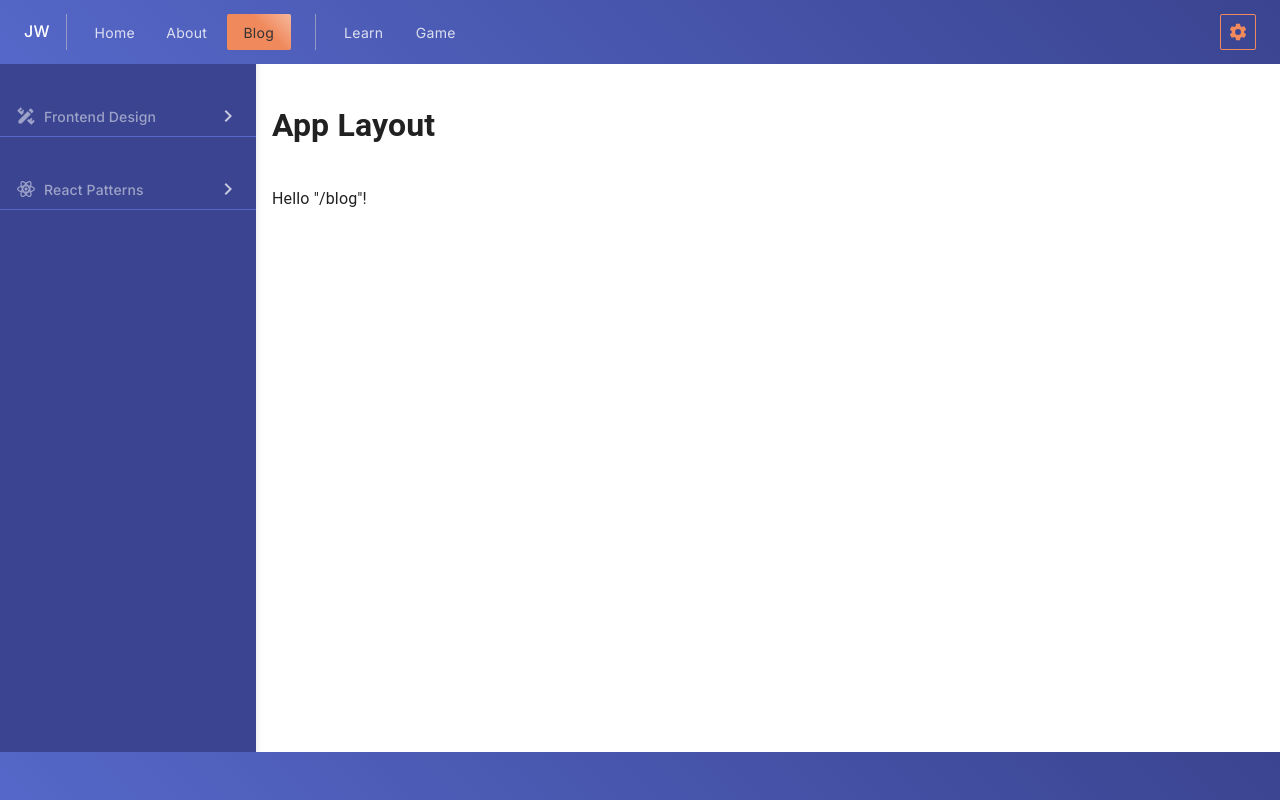
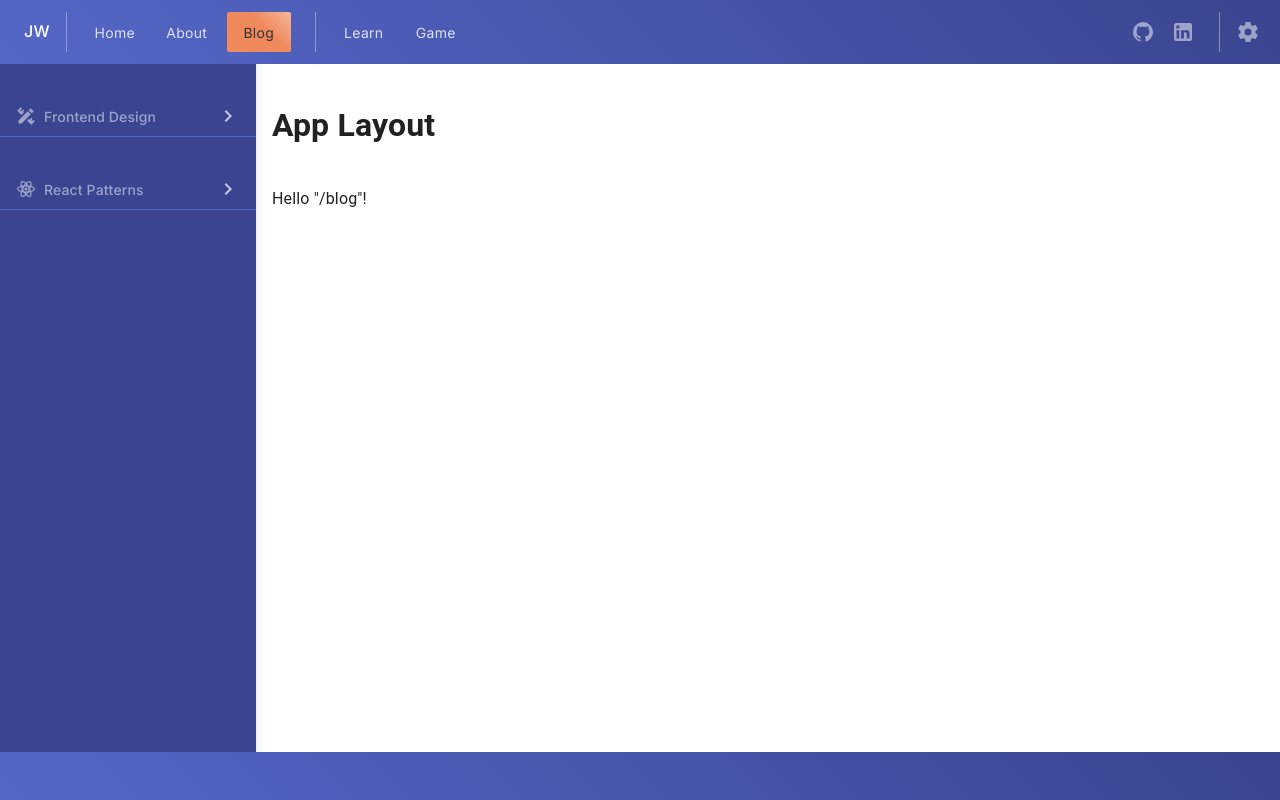
Before and after one commit to jwrigh26/myapp, a React (Vite) app: page /blog in a window 1280 px wide. Built offline with nearby package versions, Linux system fonts and the light colour scheme; what react-dnd-multi-backend would draw is missing.

Commit message:
Nav icon buttons

```diff
--- /dev/null
+++ b/src/components/LinkButtonBase.tsx
@@ -0,0 +1,22 @@
+import type { ButtonBaseProps } from '@mui/material';
+import ButtonBase from '@mui/material/ButtonBase';
+import { createLink, LinkComponent } from '@tanstack/react-router';
+import { forwardRef } from 'react';
+
+interface ButtonBaseLinkProps extends Omit<ButtonBaseProps, 'href'> {
+  // Add any additional props you want to pass to the button
+}
+
+const ButtonBaseLinkComponent = forwardRef<HTMLAnchorElement, ButtonBaseLinkProps>(
+  (props, ref) => {
+    return <ButtonBase component={'a'} ref={ref} {...props} />;
+  }
+);
+
+const CreatedButtonBaseLink = createLink(ButtonBaseLinkComponent);
+
+export const LinkButtonBase: LinkComponent<typeof ButtonBaseLinkComponent> = (props) => {
+  return <CreatedButtonBaseLink preload={'intent'} {...props} />;
+};
+
+export default LinkButtonBase;
--- /dev/null
+++ b/src/components/LinkIconButton.tsx
@@ -0,0 +1,22 @@
+import type { ButtonProps } from '@mui/material';
+import IconButton from '@mui/material/IconButton';
+import { createLink, LinkComponent } from '@tanstack/react-router';
+import { forwardRef } from 'react';
+
+interface MUILinkProps extends Omit<ButtonProps, 'href'> {
+  // Add any addditional props you want to pass to the button
+}
+
+const MUILinkComponent = forwardRef<HTMLAnchorElement, MUILinkProps>(
+  (props, ref) => {
+    return <IconButton component={'a'} ref={ref} {...props} />;
+  }
+);
+
+const CreatedLinkComponent = createLink(MUILinkComponent);
+
+export const CustomIconLink: LinkComponent<typeof MUILinkComponent> = (props) => {
+  return <CreatedLinkComponent preload={'intent'} {...props} />;
+};
+
+export default CustomIconLink;
--- a/src/components/Navigation.tsx
+++ b/src/components/Navigation.tsx
@@ -1,10 +1,16 @@
 import LinkButton from '@/components/LinkButton';
 import ToggleButton from '@/components/ToggleButton';
 import { useDrawer } from '@/hooks/useContext';
-import { mdiCog } from '@mdi/js';
+import { mdiCog, mdiLink } from '@mdi/js';
 import Divider from '@mui/material/Divider';
 import Stack, { StackProps } from '@mui/material/Stack';
 import { styled } from '@mui/material/styles';
+import Icon from '@/components/Icon';
+import IconButton from '@mui/material/IconButton';
+import LinkIconButton from '@/components/LinkIconButton';
+import { mdiLinkedin } from '@mdi/js';
+import { mdiGithub } from '@mdi/js';
+import MuiLink from '@mui/material/Link';
 
 export default function Navigation() {
   const { isOpen, openDrawer } = useDrawer('settings-drawer');
@@ -18,13 +24,25 @@ export default function Navigation() {
       <NavDivider orientation="vertical" flexItem sx={{ ml: 2 }} />
       <NavButton to="/learn">Learn</NavButton>
       <NavButton to="/game">Game</NavButton>
-      <Stack direction="row" gap={1} sx={{ ml: 'auto' }}>
-        <ToggleButton
-          icon={mdiCog}
-          onChange={openDrawer}
-          selected={isOpen}
-          value="settings"
-        />
+      <Stack direction="row" gap={0} sx={{ ml: 'auto' }}>
+        <NavLinkIconButton
+          to="https://github.com/jwrigh26"
+          target="_blank"
+          rel="noopener noreferrer"
+        >
+          <Icon path={mdiGithub} />
+        </NavLinkIconButton>
+        <NavLinkIconButton
+          to="https://www.linkedin.com/in/justin-wright-00147621/"
+          target="_blank"
+          rel="noopener noreferrer"
+        >
+          <Icon path={mdiLinkedin} />
+        </NavLinkIconButton>
+        <NavDivider orientation="vertical" flexItem sx={{ ml: 2 }} />
+        <NavIconButton edge="end" onClick={openDrawer}>
+          <Icon path={mdiCog} />
+        </NavIconButton>
       </Stack>
     </NavStack>
   );
@@ -72,3 +90,37 @@ const NavDivider = styled(Divider)(({ theme }) => ({
   // margin: theme.spacing(2, 2),
   margin: theme.spacing(0, 1),
 }));
+
+const NavIconButton = styled(IconButton)(({ theme }) => {
+  const isDarkMode = theme.palette.mode === 'dark';
+  const opacity = 0.5;
+  const color = theme.mixins.decomposeColor(
+    theme.palette.common.white,
+    opacity
+  );
+  return {
+    borderRadius: theme.shape.borderRadius,
+    color,
+    '&:hover': {
+      color: theme.palette.common.white,
+      opacity: 1.0,
+    },
+  };
+});
+
+const NavLinkIconButton = styled(LinkIconButton)(({ theme }) => {
+  const isDarkMode = theme.palette.mode === 'dark';
+  const opacity = 0.5;
+  const color = theme.mixins.decomposeColor(
+    theme.palette.common.white,
+    opacity
+  );
+  return {
+    borderRadius: theme.shape.borderRadius,
+    color,
+    '&:hover': {
+      color: theme.palette.common.white,
+      opacity: 1.0,
+    },
+  };
+});
--- a/src/components/ToggleButton.tsx
+++ b/src/components/ToggleButton.tsx
@@ -30,29 +30,26 @@ export default function ToggleButton({
   );
 }
 
-const StyledToggleButton = styled(MUIToggleButton)(({ theme }) => ({
-  color:
-    theme.palette.mode === 'dark'
-      ? theme.palette.primary.light
-      : theme.palette.secondary.main,
-  borderColor:
-    theme.palette.mode === 'dark'
-      ? theme.palette.primary.light
-      : theme.palette.secondary.main,
-  '&:hover': {
-    borderColor:
-      theme.palette.mode === 'dark'
-        ? theme.palette.primary.dark
-        : theme.palette.secondary.light,
-    color:
-      theme.palette.mode === 'dark'
-        ? theme.palette.primary.dark
-        : theme.palette.secondary.light,
-  },
-  '&.Mui-selected': {
-    color:
-      theme.palette.mode === 'dark'
-        ? theme.palette.primary.dark
-        : theme.palette.secondary.light,
-  },
-}));
+
+const StyledToggleButton = styled(MUIToggleButton)(({ theme }) => {
+  console.log('Current palette mode:', theme.palette.mode);
+
+  const isDarkMode = theme.palette.mode === 'dark';
+  const opacity = isDarkMode ? 0.7 : 0.6;
+  const color = theme.mixins.decomposeColor(theme.palette.common.white, opacity);
+
+  return {
+    color,
+    borderColor: color,
+    '&:hover': {
+      color: theme.palette.common.white,
+      borderColor: theme.palette.common.white,
+      opacity: 1.0,
+    },
+    '&.Mui-selected': {
+      color: theme.palette.common.white,
+      borderColor: theme.palette.common.white,
+      opacity: 1.0,
+    },
+  };
+});
--- a/src/layout/IndexLayout.tsx
+++ b/src/layout/IndexLayout.tsx
@@ -13,6 +13,7 @@ import useMediaQuery from '@mui/material/useMediaQuery';
 import useScrollTrigger from '@mui/material/useScrollTrigger';
 import { useRouter } from '@tanstack/react-router';
 import { ReactElement } from 'react';
+import LinkButtonBase from '@/components/LinkButtonBase';
 
 export default function IndexLayout({
   children,
@@ -93,7 +94,7 @@ function MobileAppToolbar() {
               <Icon path={mdiMenu} />
             </IconButton>
           )}
-          <StyledButtonBase onClick={navigate}>
+          <StyledButtonBase to="/">
             <Typography variant="h6">JW</Typography>
           </StyledButtonBase>
         </Toolbar>
@@ -181,11 +182,11 @@ const StyledAppBar = styled(AppBar)(({ theme }) => ({
   },
 }));
 
-const StyledButtonBase = styled(ButtonBase)(({ theme }) => ({
+const StyledButtonBase = styled(LinkButtonBase)(({ theme }) => ({
   '&:hover': {
-    opacity: 0.8,
+    opacity: 0.5,
   },
   '&:active': {
-    opacity: 0.6,
+    opacity: 0.5,
   },
 }));
```
Also changed, not shown: 1 other file (tests, documents, lock files or other folders).
